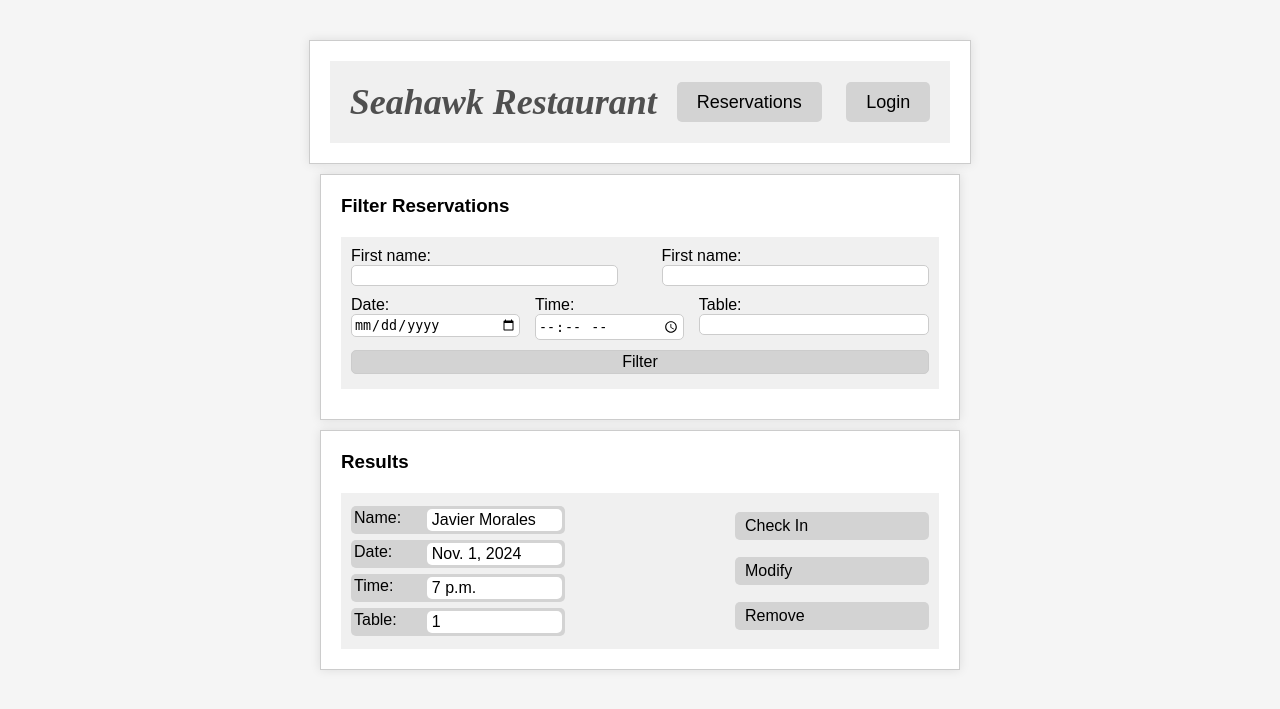
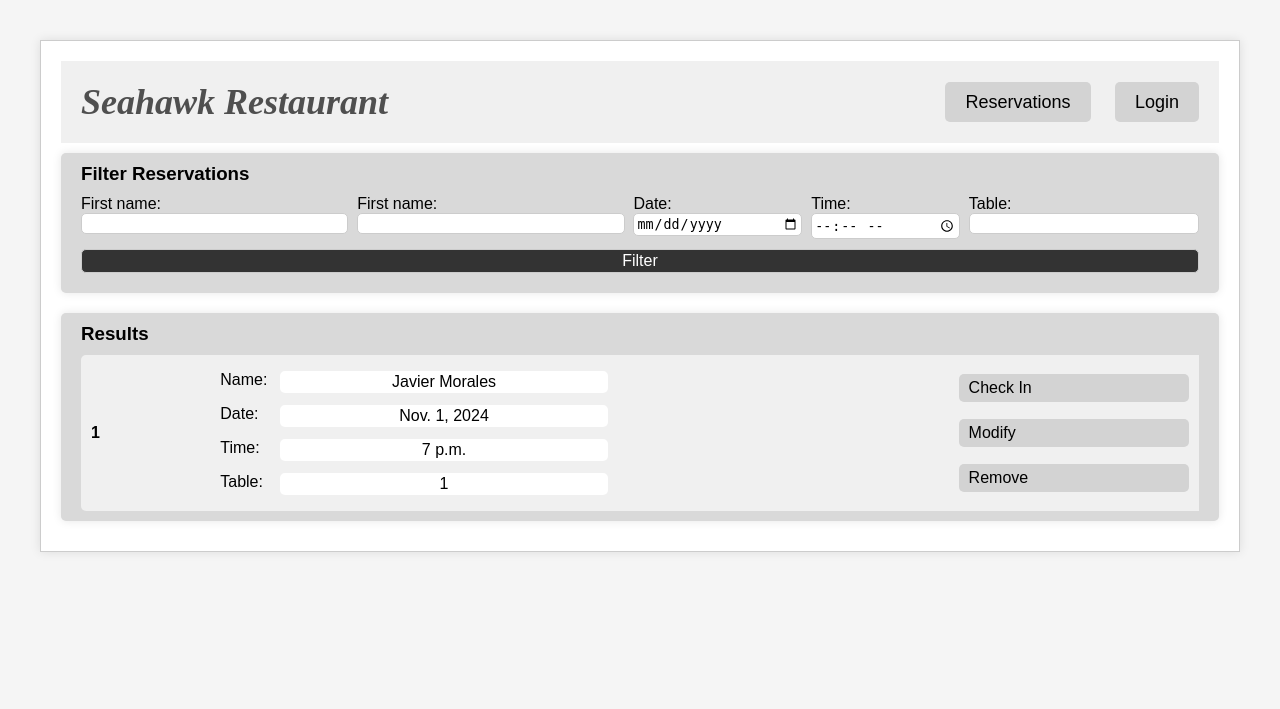
Before and after one commit to j-mrles/DjangoRestaurant, a Django app: page /reservations/viewall in a window 1280 px wide. Shown: the top 709 px of the page. Run offline with Django 5.2, Linux system fonts and the light colour scheme; data comes from the database, SQL or seed files in the repository.

Commit message:
Changed styling of ReservationView.css to be more consistent with other pages' styling

```diff
--- a/pages/static/css/ReservationView.css
+++ b/pages/static/css/ReservationView.css
@@ -1,32 +1,28 @@
 .filter {
-    width: 50%;
-    margin: 10px;
-    padding: 20px;
-    background-color: #ffffff;
-    border: 1px solid #ccc;
+    background: #D9D9D9;
+    padding: 10px 20px;
+    border-radius: 5px;
     box-shadow: 0 0 10px rgba(0, 0, 0, 0.1);
-    display: inline-flex;
-    flex-flow: column wrap;
-}
-
-.filter * {
-    margin-bottom: 5px;
+    margin: 10px auto;
+    text-align: left;
+    max-width: 1200px;
+    display: flex;
+    flex-direction: column;
 }
 
 .filter form {
     display: inline-flex;
     flex-flow: row wrap;
     justify-content: space-between;
-    background-color: #f0f0f0;
-    padding: 10px;
     margin-bottom: 10px;
 }
 
 #submit {
     width: 100%;
     padding: 2px;
-    background-color: #d3d3d3;
-    color: #000;
+    margin-top: 10px;
+    background-color: #333;
+    color: #fff;
     text-decoration: none;
     border: 1px solid #ccc;
     border-radius: 5px;
@@ -34,11 +30,11 @@
 }
 
 #submit:hover {
-    background-color: #a9a9a9;
+    background-color: #555;
 }
 
 .filter h3 {
-    margin-bottom: 20px;
+    margin-bottom: 10px;
 }
 
 .form-group label {
@@ -53,23 +49,37 @@
 }
 
 .results {
-    width: 50%;
-    margin: 0 auto;
-    padding: 20px;
-    background-color: #ffffff;
-    border: 1px solid #ccc;
+    background: #D9D9D9;
+    padding: 10px 20px;
+    border-radius: 5px;
     box-shadow: 0 0 10px rgba(0, 0, 0, 0.1);
+    margin: 10px auto;
+    text-align: left;
+    width: 100%;
+    max-width: 1200px;
     display: inline-flex;
     flex-direction: column;
 }
 
 .results h3 {
-    margin-bottom: 20px;
+    margin-bottom: 10px;
 }
 
 .result-group {
+    width: 100%;
     display: inline-flex;
     flex-direction: row;
+    justify-content: space-between;
+    border-radius: 5px;
+    background-color:#f0f0f0;
+    border-color: #b1b1b1;
+}
+
+.result-number {
+    justify-self: center;
+    align-self: center;
+    padding: 10px;
+    font-weight: bold;
 }
 
 .result-text {
@@ -78,36 +88,32 @@
     flex-direction: column;
     padding: 10px;
     padding-right: 75px;
-    background-color:
-     #f0f0f0;
 }
 
 .result-item {
     padding: 3px 3px;
     margin: 3px 0px;
-    background-color: #d3d3d3;
     border-radius: 5px;
-    border-color: #b1b1b1;
     display: flex;
     flex-direction: row;
 }
 
 .result-item-field {
-    width: 35%;
-    justify-self: left;
+    width: 60px;
 }
 
 .result-item-content {
-    width: 65%;
+    width: 70%;
     background-color: #ffffff;
     border-radius: 5px;
     padding: 2px 5px;
+    text-align: center;
 }
 
 .result-options {
     display: inline-flex;
     flex-direction: column;
-    width: 50%;
+    width: 30%;
     justify-content: space-between;
     padding: 10px;
     padding-left: 75px;
--- a/pages/templates/pages/ReservationComponent/ReservationView.html
+++ b/pages/templates/pages/ReservationComponent/ReservationView.html
@@ -20,7 +20,6 @@
                     <!-- above may not be best way to do this, but keep for now (consider dropdown) -->
                 </nav>
             </header>
-        </div>
             <div class="filter">
                 <h3>Filter Reservations</h3>
                 <form action="placeholder" method="post" id="filter">
@@ -51,6 +50,7 @@
                 <h3>Results</h3>
                 {% for user in users %}
                     <div class="result-group">
+                        <p class="result-number">{{ forloop.counter }}</p>
                         <div class="result-text">
                             <div class="result-item"><p class="result-item-field">Name:</p><p class="result-item-content">{{user.firstname}} {{user.lastname}}</p></div>
                             <div class="result-item"><p class="result-item-field">Date:</p><p class="result-item-content">{{user.reservationdate}}</p></div>
@@ -65,6 +65,6 @@
                     </div>
                 {% endfor %}
             </div>
-
+        </div>
     </main>
 </body>
```
Lines whose indentation alone changed are shown as unchanged.
